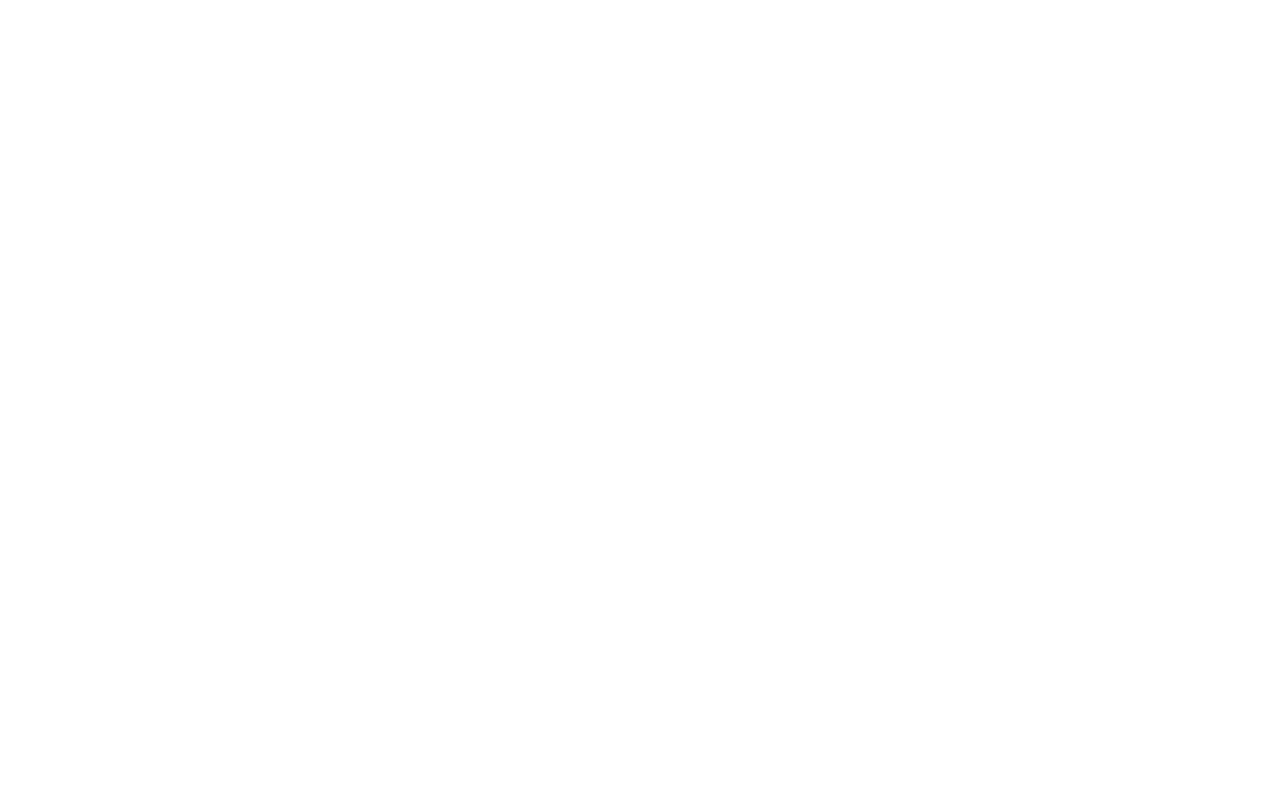
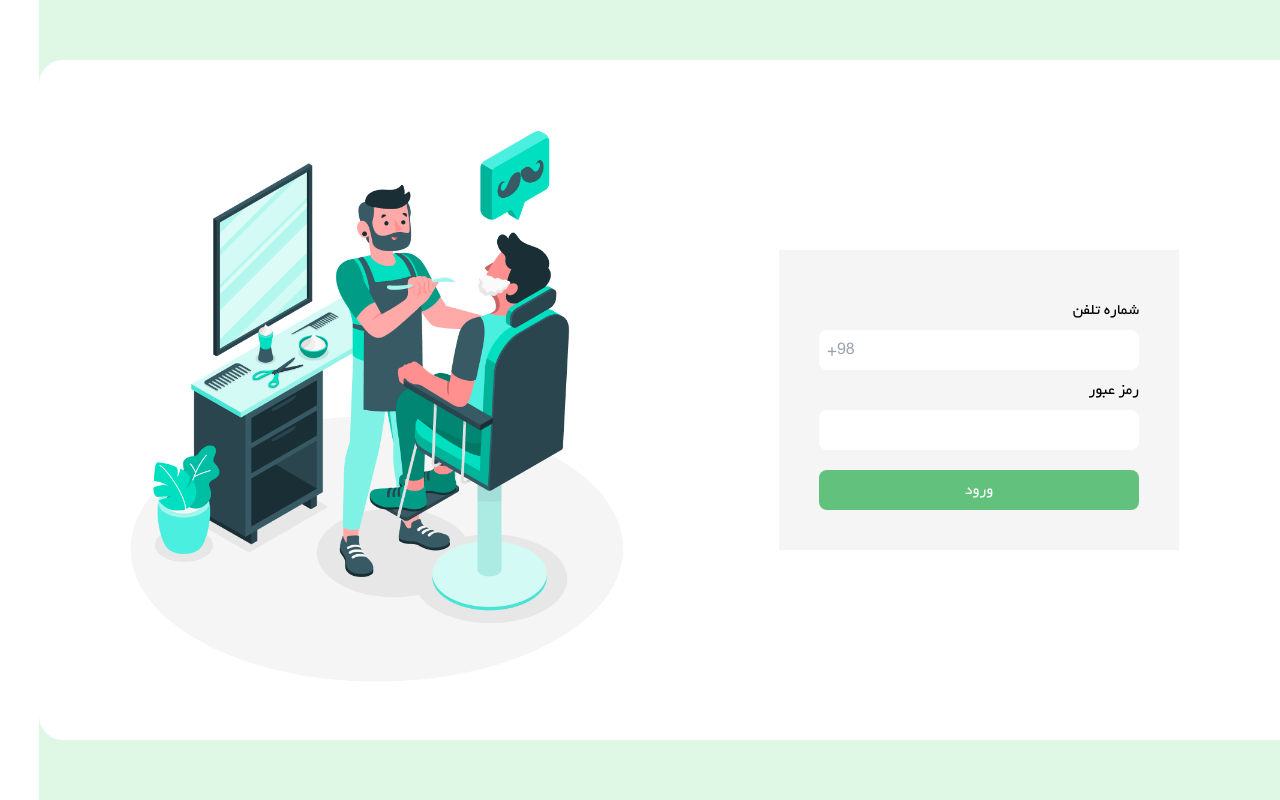
Before and after one commit to mohaddeseamel/site-reserve, a Vue app: page /accountUser in a window 1280 px wide. Before the commit this address had no page. Built offline with nearby package versions, Linux system fonts and the light colour scheme.

Commit message:
create Account user form

```diff
--- a/src/components/questionUser.vue
+++ b/src/components/questionUser.vue
@@ -5,7 +5,6 @@
         سوالات متداول
       </h1>
     </div>
-
   </div>
 </template>
 
--- a/src/router/index.js
+++ b/src/router/index.js
@@ -2,6 +2,7 @@
 import HomeView from '../views/HomeView.vue'
 import TurnRatings from '../views/TurnRatings.vue'
 import dashboard from '../views/dashboard.vue'
+import AccountUser from '../views/AccountUser.vue'
 
 const router = createRouter({
   history: createWebHistory(import.meta.env.BASE_URL),
@@ -29,6 +30,11 @@
       name: 'dashboard',
       component: dashboard
     },
+    {
+      path:'/accountUser',
+      name:'AccountUser',
+      component: AccountUser
+    }
   ]
 })
 
--- /dev/null
+++ b/src/views/AccountUser.vue
@@ -0,0 +1,58 @@
+<template>
+  <div
+    class="login-form-account bg-green-light w-screen h-screen flex items-center justify-center"
+  >
+    <div
+      class="formLogin-account flex items-center justify-center bg-white-default container mx-auto p-10 rounded-3xl"
+    >
+      <div class="flex flex-col items-center justify-center w-1/2">
+        <!-- <div class="flex">
+          <svg
+            xmlns="http://www.w3.org/2000/svg"
+            lg:width="3em"
+            width="2em"
+            lg:height="3em"
+            height="2em"
+            viewBox="0 0 50 50"
+          >
+            <path
+              fill="#62c17d"
+              d="M34.781 6.664H27.83c-1.256.004-1.209 1.876 0 1.865h6.951v.957H27.83c-1.249-.011-1.203 1.86 0 1.865h6.951v.978H27.83c-1.249 0-1.203 1.87 0 1.865h6.951v.932H27.83c-1.223.009-1.203 1.881 0 1.887h6.951v.934H27.83c-1.223-.004-1.228 1.865 0 1.865h6.951v.932H27.83c-1.223.004-1.228 1.875 0 1.866h6.951v.955H27.83c-1.223-.011-1.228 1.858 0 1.865h6.951v.93H27.83c-1.223-.001-1.203 1.872 0 1.866h6.951v18.159c.004 2.767 4.207 2.717 4.219 0V3.89c-.012-1.264-1.05-2.862-2.758-2.867H27.83c-1.256.001-1.209 1.873 0 1.865l6.951.023v.93H27.83c-1.254-.006-1.207 1.865 0 1.866h6.951zm-7.429 32.194C27.348 35.628 24 32.154 20 34.404V22.05L17.413 1.675c-.054-.539-.511-.666-.818-.675c-.317.009-.952.136-1.021.675L13 22.05v12.354c-4-2.25-7.24 1.246-7.241 4.429c.001 2.832 2.181 5.158 5.131 5.151c2.972.007 5.11-2.6 5.11-5.151V26h1v12.833c0 2.856 2.212 4.97 4.67 5.104c-.041 1.566.47 3.8 1.432 4.686c1.128 1.04 2.471-.29 1.92-1.373c-.532-1.008-1.054-1.605-.63-3.806c1.772-.82 2.956-2.546 2.96-4.586m-16.348 2.541a2.542 2.542 0 0 1 0-5.085c1.386.008 2.515 1.145 2.525 2.544a2.552 2.552 0 0 1-2.525 2.541m8.571-2.541a2.553 2.553 0 0 1 2.526-2.544a2.548 2.548 0 0 1 2.525 2.544a2.545 2.545 0 0 1-2.525 2.541a2.549 2.549 0 0 1-2.526-2.541"
+            />
+          </svg>
+          <span class="text-green-dark text-lg font-[500]"
+            >Colorful Beauty</span
+          >
+        </div> -->
+        <div class="form-account bg-gray-secondgray w-2/3 p-10 leading-10">
+          <form action="#">
+            <div class="phoneNumber flex flex-col">
+              <label for="number">شماره تلفن</label>
+              <input
+                type="text"
+                placeholder="98+"
+                class="bg-white-default outline-none rounded-lg px-2 text-left"
+              />
+            </div>
+            <div class="password flex flex-col">
+              <label for="password">رمز عبور</label>
+              <input
+                type="password"
+                placeholder=""
+                class="bg-white-default outline-none px-2 rounded-lg"
+              />
+            </div>
+            <button
+              class="w-full bg-green-dark text-white-default rounded-lg mt-5"
+            >
+              ورود
+            </button>
+          </form>
+        </div>
+      </div>
+      <div class="imgAccount w-1/2">
+        <img src="../assets/imgs/beauty-4.jpg" alt="accoutImg" />
+      </div>
+    </div>
+  </div>
+</template>
--- a/tailwind.config.js
+++ b/tailwind.config.js
@@ -31,7 +31,8 @@
         darken:'#cdcac1',
         neutralLight:'#f3f4f6',
         neutral:'#171717',
-        lightgray:'#6b7280'
+        lightgray:'#6b7280',
+        secondgray:'#f5f5f5'
       },
       white:{
         default:'#fff'
```
